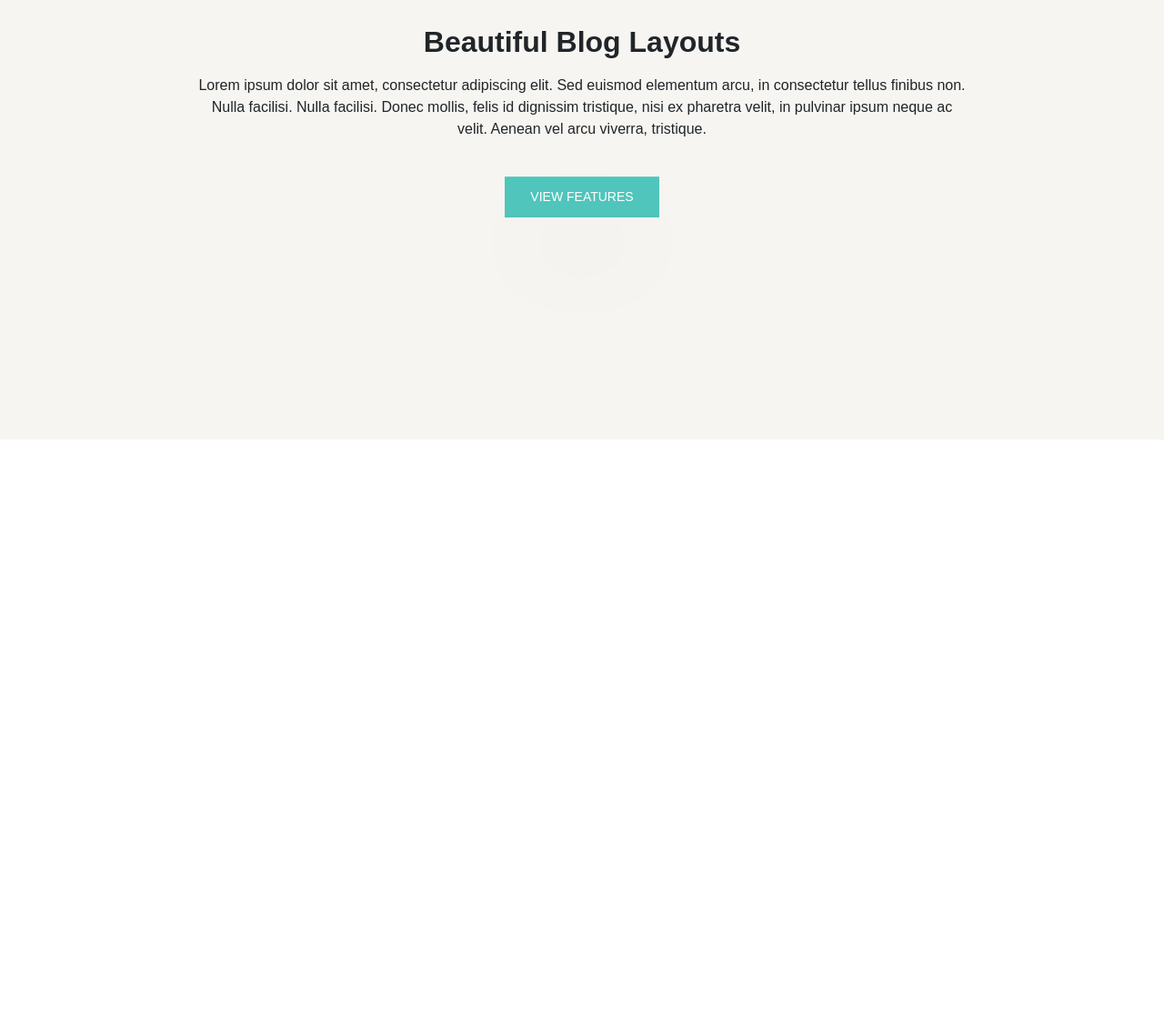
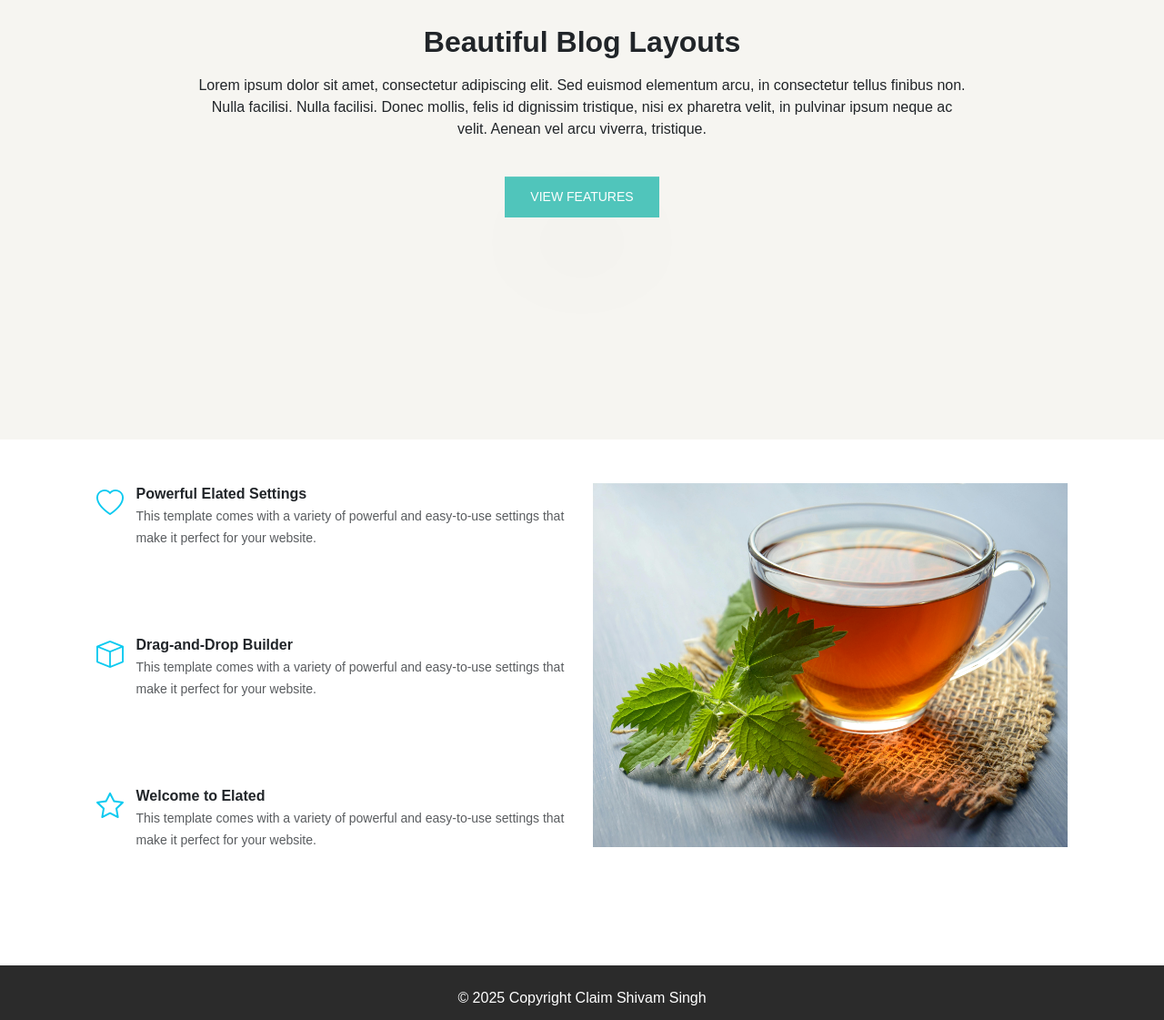
Before and after one commit to ShivamMathtech/Super_food_clone, a website: page index.html in a window 1280 px wide. Shown: the part 2487-3608 px from the top of the page at 91% size. Before the commit the page ends 2970 px from the top, so only its background shows below. Drawn offline with nearby package versions, Linux system fonts and the light colour scheme.

Commit message:
footer page complete

```diff
--- a/css/index.css
+++ b/css/index.css
@@ -92,3 +92,31 @@ header .nav-link:hover {
 .text-box4 h2 {
   font-weight: 600;
 }
+.page-4 {
+  background-color: #fff;
+}
+.page-4 span {
+  font-size: 30px;
+}
+.box {
+  display: grid;
+  grid-template-columns: 1fr 11fr;
+  padding: 10px;
+  height: 150px;
+}
+.img-box-3 {
+  height: 400px;
+}
+.img-box-3 img {
+  width: 100%;
+  height: 100%;
+  object-fit: cover;
+}
+.page-5 {
+  background-color: #2b2b2b;
+  height: 60px;
+  color: white;
+  justify-content: center;
+  align-items: center;
+  text-align: center;
+}
--- a/index.html
+++ b/index.html
@@ -344,6 +344,58 @@
         </div>
       </div>
     </div>
+    <div class="container-fluid page-4 p-4">
+      <div class="container p-4 h-100">
+        <div class="row m-0 h-100">
+          <div class="col">
+            <div class="box p-0">
+              <div>
+                <span class="bi bi-heart text-info"></span>
+              </div>
+              <div>
+                <b>Powerful Elated Settings</b> <br />
+                <small class="text-muted">
+                  This template comes with a variety of powerful and easy-to-use
+                  settings that make it perfect for your website.
+                </small>
+              </div>
+            </div>
+            <div class="box p-0 mt-3">
+              <div>
+                <span class="bi bi-box text-info"></span>
+              </div>
+              <div>
+                <b>Drag-and-Drop Builder</b> <br />
+                <small class="text-muted">
+                  This template comes with a variety of powerful and easy-to-use
+                  settings that make it perfect for your website.
+                </small>
+              </div>
+            </div>
+            <div class="box p-0 mt-3">
+              <div>
+                <span class="bi bi-star text-info"></span>
+              </div>
+              <div>
+                <b>Welcome to Elated</b> <br />
+                <small class="text-muted">
+                  This template comes with a variety of powerful and easy-to-use
+                  settings that make it perfect for your website.
+                </small>
+              </div>
+            </div>
+          </div>
+          <div class="col">
+            <div class="img-box-3">
+              <img src="./img/tea.jpg" alt="" />
+            </div>
+          </div>
+        </div>
+      </div>
+    </div>
+    <div class="container-fluid page-5 p-4">
+      <p>&copy; 2025 Copyright Claim Shivam Singh</p>
+    </div>
     <script
       src="https://cdn.jsdelivr.net/npm/bootstrap@5.3.3/dist/js/bootstrap.bundle.min.js"
       integrity="sha384-YvpcrYf0tY3lHB60NNkmXc5s9fDVZLESaAA55NDzOxhy9GkcIdslK1eN7N6jIeHz"
```
Also changed, not shown: img/tea.jpg (added).
